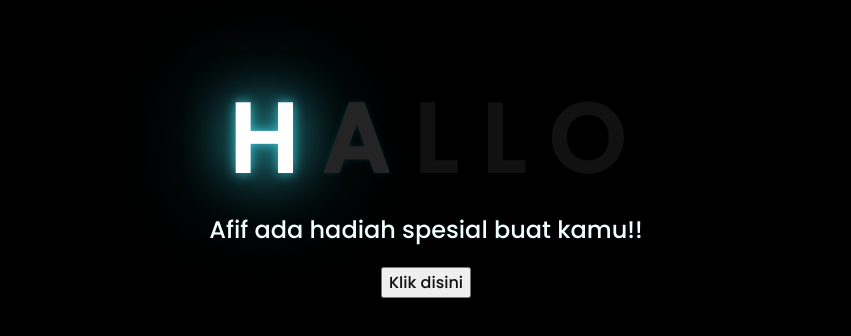
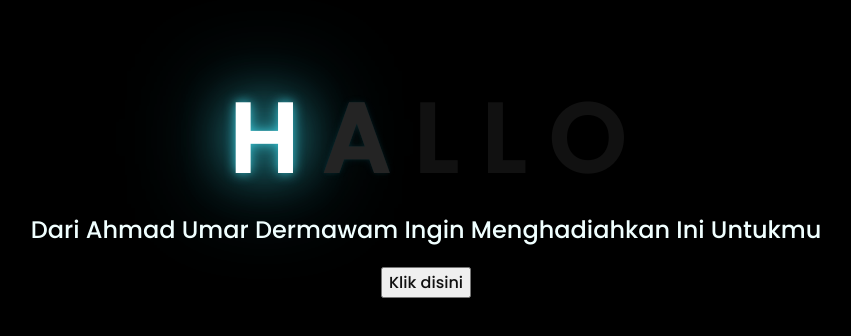
Before and after one commit to umaargood/webke9.github.io, a plain HTML site: page index.html in a window 1280 px wide. Shown: the part 226-562 px from the top of the page, without its empty margins (222-1073 px from the left). Drawn offline with Linux system fonts and the light colour scheme; files that its build step writes are made by us from their sources.

Commit message:
Add files via upload

```diff
--- a/index.html
+++ b/index.html
@@ -18,7 +18,7 @@
         <span>O</span>
     </div>
     <div class="description">
-        <span>Afif ada hadiah spesial buat kamu!!</span>
+        <span>Dari Ahmad Umar Dermawam Ingin Menghadiahkan Ini Untukmu</span>
     </div>
     <div class="button">
         <button>
```
